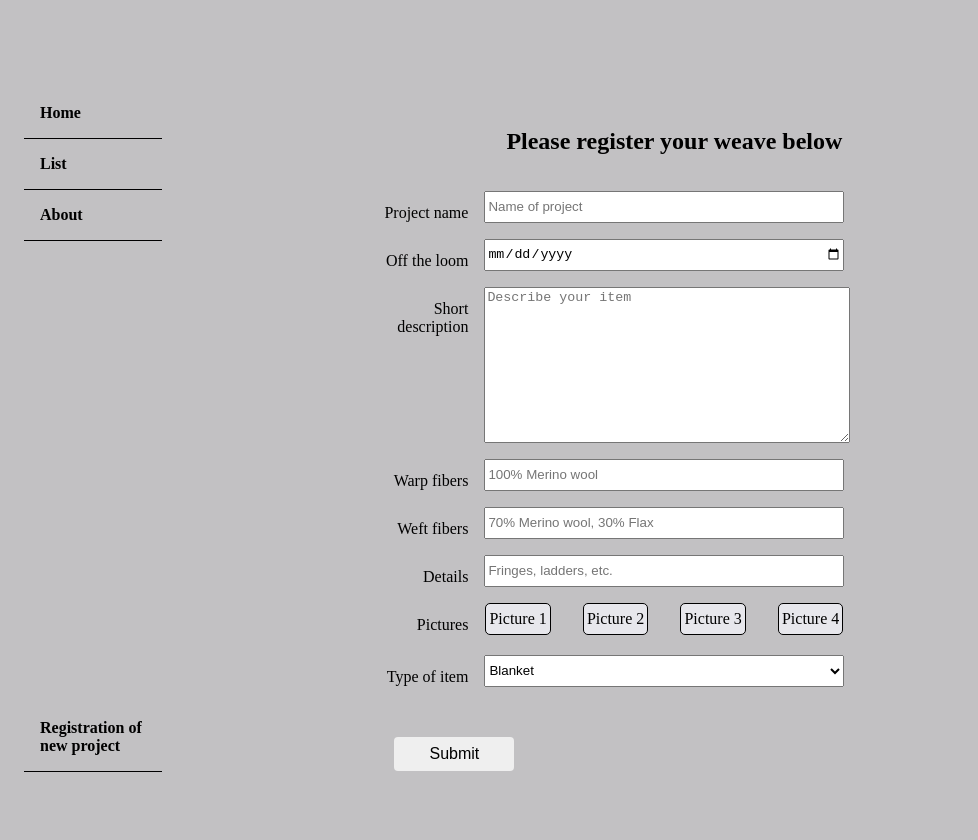
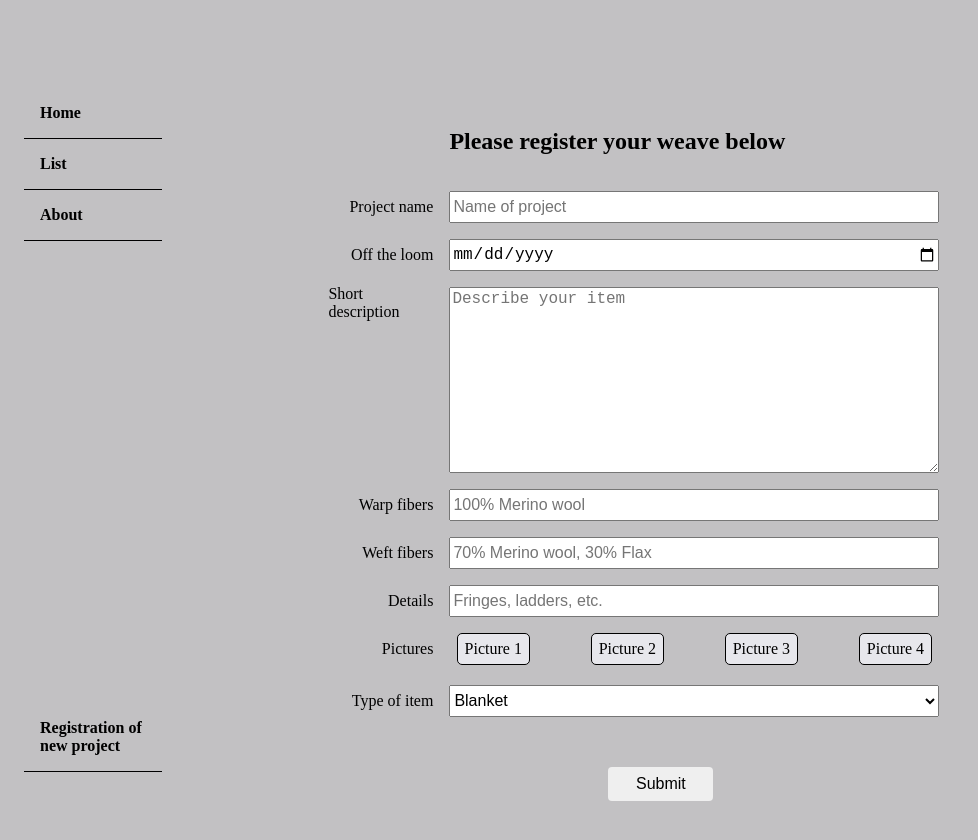
Before and after one commit to TereseBo/Frontend-2-inl-mningsuppgift, a plain HTML site: page registration.html in a window 1280 px wide. Shown: the whole page, without its empty margins (0-978 px from the left). Drawn offline with nearby package versions, Linux system fonts and the light colour scheme.

Commit message:
updated according to new task-assignment

```diff
--- a/registration.html
+++ b/registration.html
@@ -80,7 +80,10 @@
                     </select>
                 </div>
                 <br>
+                <div>
                 <input type="submit" value="Submit">
+
+                </div>
         </form>
     </main>
 </body>
--- a/scripts/details.js
+++ b/scripts/details.js
@@ -35,10 +35,11 @@ function aggregateInfo(item) {//Adds info to the header from the item
         switch (key) {
             case "weft":
             case "warp":
-            case "details":
+            case "description":
                 $(`.basic-info-container`).append(`<p><span class='key'>${displayKey}: </span><span class='value'>${item[key]}</<span></p>`);
                 break;
-            case "description":
+
+            case "details":
                 $(`.more-info-container`).append(`<p><span class='key'>${displayKey}: </span><span class='value'>${item[key]}</<span></p>`);
                 break;
             case "category":
@@ -52,8 +53,8 @@ function aggregateInfo(item) {//Adds info to the header from the item
                 break;
         }
     }
-    $(`.basic-info-container`).append(`<button class='details'>Description</button>`);
-    $(`.details`).on("click", function (){$(`.basic-info-container`).css('padding-bottom',0);$(`.more-info-container`).toggle();});
+    $(`.basic-info-container`).append(`<button class='details'>Details</button>`);
+    $(`.details`).on("click", function () { $(`.basic-info-container`).css('padding-bottom', 0); $(`.more-info-container`).toggle(); });
 }
 
 let item = JSON.parse(localStorage.getItem("viewitem"));//Get the item from local storage
--- a/scripts/registrationform-script.js
+++ b/scripts/registrationform-script.js
@@ -42,7 +42,7 @@ function getFileInputIds() {//Returns array of file input ids
     })
     return fileInputIds;
 }
-$(document).ready(function () {
+$(document).ready(function () {//Runs on document ready
     $("main").css("grid-row", "1/4");//Readjusts main to cover the header area
     getFileInputIds().forEach((item) => {//Replaces text on file upload button on change
         replaceFileUploadText(item);
--- a/scripts/script.js
+++ b/scripts/script.js
@@ -176,7 +176,6 @@ function createCardFromArrOgObj(arrObj) {//Creates cards for every object in an
                     break;
                 case "weft":
                 case "warp":
-                case "details":
                     $(`#card${n}-more-info-container`).append(`<p><span class='key'>${displayKey}:</span><span class='value'> ${item[key]}</<span></p>`);//Add details to the more-info-container
                     break;
                 case "description":
@@ -187,6 +186,7 @@ function createCardFromArrOgObj(arrObj) {//Creates cards for every object in an
                 case "date":
                     $(`#card${n}-basic-info-container`).append(`<p><span class='key'>${displayKey}: </span><span class='value'>${item[key]}</<span></p>`);
                     break;
+                case "details":
                 default:
                     break;
             }
@@ -194,11 +194,11 @@ function createCardFromArrOgObj(arrObj) {//Creates cards for every object in an
         }
         $(`#card${n}-basic-info-container`).append(`<button class='details' id='card${n}-details'>Detailed info</button>`);
         $(`#card${n}-details`).click(function () {
-            let name=$(this).attr('id').slice(0,-8);
+            let name = $(this).attr('id').slice(0, -8);
             console.log(name);
             $(`#${name}-more-info-container`).toggle();
         });
-        $(`#card${n}-img`).click(function () {goToDetailPage(item)});
+        $(`#card${n}-img`).click(function () { goToDetailPage(item) });
         n++;
     });
 
--- a/styles/style.scss
+++ b/styles/style.scss
@@ -335,62 +335,73 @@ body {
         }
 
         #projectregistration {
+            $base-space: 1rem;
+            $input-width: 70%;
+            $label-width: 15%;
+
+            @mixin label-base {
+                width: $label-width;
+                box-sizing: border-box;
+                height: 2rem;
+                display: flex;
+                align-items: center;
+                justify-content: end;
+                font-size: 1rem;
+            }
+
+            @mixin input-base {
+                box-sizing: border-box;
+                width: $input-width;
+                display: block;
+                font-size: 1rem;
+            }
+
             padding-top: 100px;
             box-sizing: border-box;
-            //width: 100%;
-            width: 600px;
+            width: 700px;
             grid-column: inherit;
             grid-row: inherit;
             display: flex;
             flex-direction: column;
-            gap: 1rem;
+            gap: $base-space;
             margin: auto;
 
             & h2 {
-                margin-left: 8rem;
+                margin-left: calc($label-width + $base-space);
             }
 
             & div {
                 display: flex;
-                gap: 1rem;
+                gap: $base-space;
+                width: 100%;
             }
 
             & label {
-                box-sizing: border-box;
-                width: 15%;
-                display: inline-block;
-                text-align: end;
-                height: 2rem;
-                padding-top: 0.8rem;
+                @include label-base;
             }
 
             & input {
-                box-sizing: border-box;
-                width: 60%;
-                display: block;
+                @include input-base;
 
                 &[type="submit"] {
                     box-sizing: border-box;
                     padding: 0.5rem;
                     font-size: 1rem;
-                    width: 20%;
+                    width: $label-width;
                     border-radius: 4px;
                     box-sizing: border-box;
-                    margin-left: 1rem;
                     border: none;
+                    margin-left: 40%;
                 }
+
             }
 
             & select {
-                box-sizing: border-box;
-                width: 60%;
-                display: block;
+                @include input-base;
             }
 
             & textarea {
-                width: 60%;
-                //background-color: #2b7ae1;
-
+                @include input-base;
             }
 
             & .filedrop-section {
@@ -398,30 +409,25 @@ body {
                 width: 100%;
 
                 & .file-drop-container {
+                    @include input-base;
                     display: flex;
-                    box-sizing: border-box;
-                    width: 60%;
-                    padding-left: 1px;
-                    padding-right: 1px;
+                    justify-content: space-around;
 
                     & label {
-                        box-sizing: border-box;
-                        width: 20%;
-                        text-align: center;
-                        height: 2rem;
-                        padding: 0rem;
+                        @include label-base;
+
                         border-radius: 5px;
                         border: 1px solid black;
                         display: flex;
                         justify-content: center;
                         align-items: center;
                         background-color: #e7e7ec;
-
                         cursor: pointer;
 
                         &:hover {
                             background: #a7aaa8;
                         }
+
                         &:active {
                             background: #a19fa0;
                         }
@@ -431,10 +437,6 @@ body {
                         display: none;
                     }
                 }
-
-
-
-
             }
         }
     }
```
Also changed, not shown: index.html (+1 -1 lines), styles/style.css, 1 other file.
